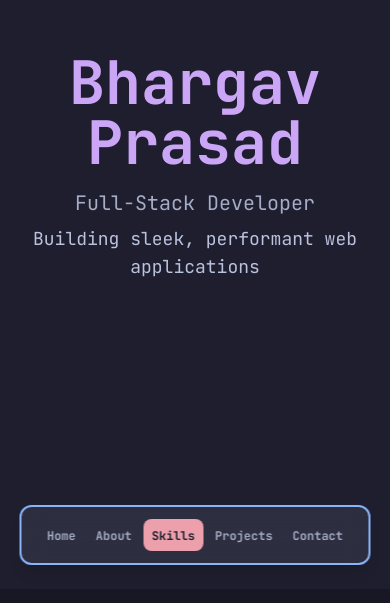
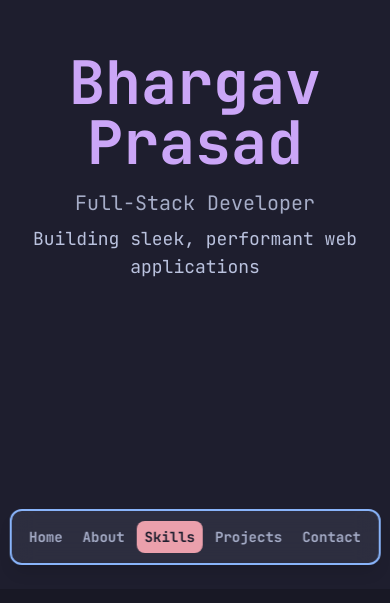
Before and after one commit to octagonemusic/octafolio, a Next.js app: page / in a window 390 px wide. Shown: the part 255-858 px from the top of the page. Built offline with nearby package versions, Linux system fonts and the light colour scheme.

Commit message:
Fixed Mobile Responsiveness on DockNavbar

```diff
--- a/src/components/DockNavbar.tsx
+++ b/src/components/DockNavbar.tsx
@@ -45,15 +45,16 @@ export default function DockNavbar() {
   };
 
   return (
-    <nav className="fixed bottom-6 left-1/2 transform -translate-x-1/2 z-50 w-[90%] sm:w-auto">
-      <div className="flex items-center justify-center gap-1 sm:gap-2 px-1 sm:px-3 py-3 bg-surface0/80 backdrop-blur-md border-blue border-2 rounded-xl shadow-lg max-w-full">
+    <nav className="fixed bottom-6 left-1/2 transform -translate-x-1/2 z-50 w-[95%] max-w-md sm:w-auto sm:max-w-none">
+      <div className="flex items-center justify-center gap-1 sm:gap-2 px-2 xs:px-3 sm:px-4 py-2.5 xs:py-3 bg-surface0/80 backdrop-blur-md border-blue border-2 rounded-xl shadow-lg overflow-hidden">
         {navItems.map((item) => (
           <button
             key={item.id}
             onClick={() => scrollToSection(item.id)}
             className={`
               relative px-2 sm:px-4 py-1 rounded-lg
-              transition-all duration-300 ease-out
+              transition-all duration-250 ease-out
+              flex-shrink-0 min-w-0
               ${
                 activeSection === item.id
                   ? "bg-maroon text-base"
@@ -61,7 +62,7 @@ export default function DockNavbar() {
               }
             `}
           >
-            <span className={`font-bold text-xs md:text-[1rem]`}>
+            <span className="font-bold text-sm sm:text-[1rem] whitespace-nowrap overflow-hidden text-ellipsis">
               {item.label}
             </span>
           </button>
```
